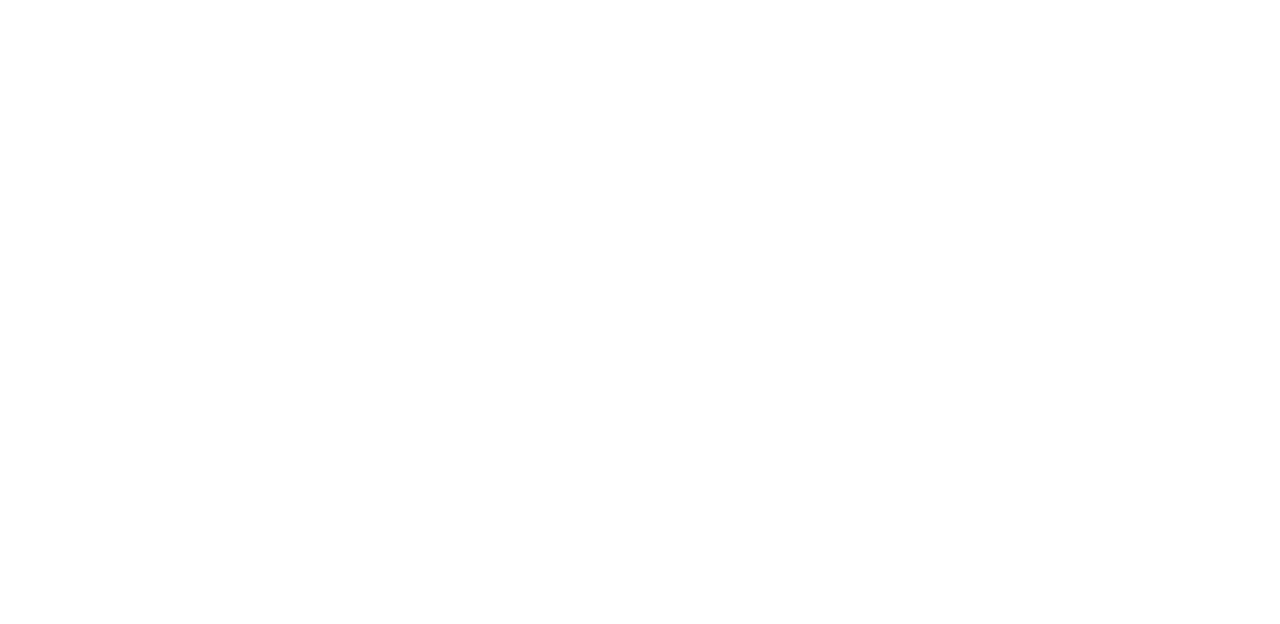
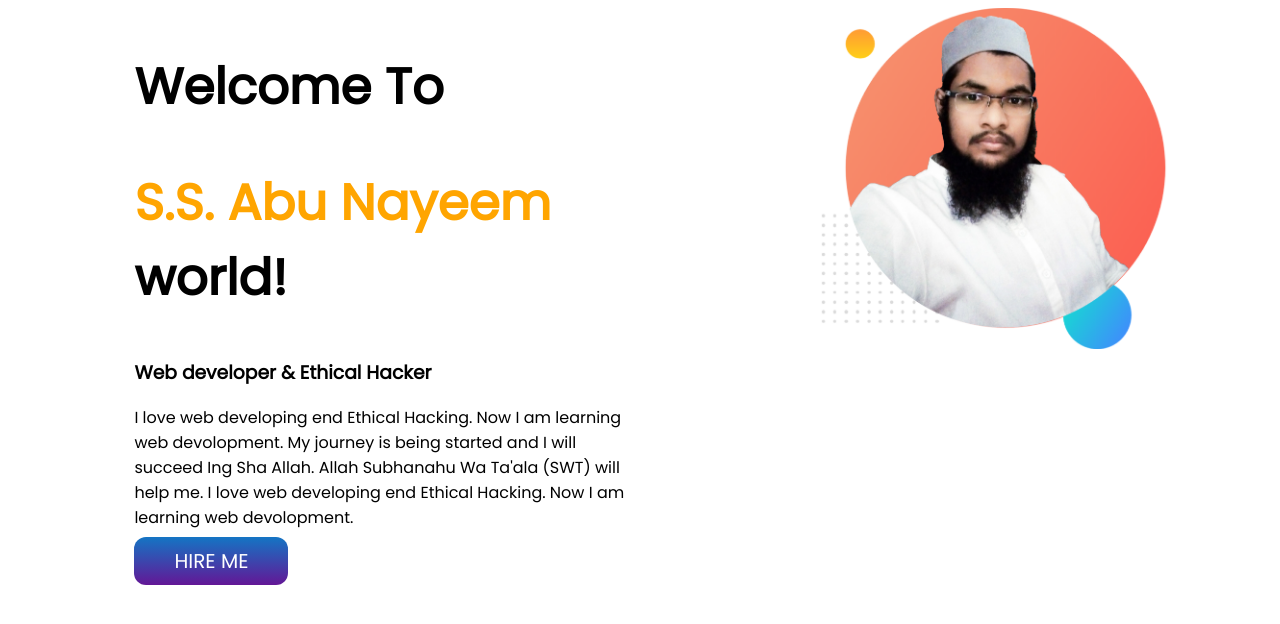
Before and after one commit to ssabunayeem/my-old-portfolio, a plain HTML site: page index.html in a window 1280 px wide. Drawn offline with Linux system fonts and the light colour scheme.

Commit message:
second commit

```diff
--- a/index.html
+++ b/index.html
@@ -1,13 +1,42 @@
 <!DOCTYPE html>
 <html lang="en">
+
 <head>
     <meta charset="UTF-8">
     <meta http-equiv="X-UA-Compatible" content="IE=edge">
     <meta name="viewport" content="width=device-width, initial-scale=1.0">
     <title>SS Portfolio</title>
+    <link rel="preconnect" href="https://fonts.googleapis.com">
+    <link rel="preconnect" href="https://fonts.gstatic.com" crossorigin>
+    <link href="https://fonts.googleapis.com/css2?family=Poppins&display=swap" rel="stylesheet">
     <link rel="stylesheet" href="style.css">
 </head>
+
 <body>
 
+    <section>
+        <div class="half-width">
+            <h1>Welcome To</h1>
+            <h1> <span class="orange-color">S.S. Abu Nayeem</span> world!</h1>
+
+            <h3>Web developer & Ethical Hacker</h3>
+
+            <p>I love web developing end Ethical Hacking. Now I am learning web devolopment. My journey is being started
+                and
+                I will succeed Ing Sha Allah. Allah Subhanahu Wa Ta'ala (SWT) will help me. I love web developing end
+                Ethical Hacking. Now I am learning web devolopment.</p>
+
+            <a class="link-button" target="_blank" href="https://www.linkedin.com/in/ssabunayeem">HIRE ME</a>
+        </div>
+
+
+        <div class="half-width"> <img src="images/ss.png" alt="">
+        </div>
+
+    </section>
+
+
+
 </body>
+
 </html>
--- a/style.css
+++ b/style.css
@@ -0,0 +1,37 @@
+body {
+    font-family: 'Poppins', sans-serif;
+}
+
+h1 {
+    font-size: 50px;
+}
+
+.orange-color {
+    color: orange;
+}
+
+.half-width {
+    width: 50%;
+    padding-left: 10%;
+}
+
+.half-width img {
+    width: 90%;
+}
+
+.link-button {
+    text-decoration: none;
+    background-image: linear-gradient(rgb(20, 117, 196), rgb(99, 23, 150));
+    color: white;
+    font-size: 20px;
+    padding: 10px 40px;
+    border-radius: 12px;
+
+
+}
+
+section {
+
+    display: flex;
+
+}
```
Also changed, not shown: images/Nayeem.png (added), images/dream-bg.png (added), images/exp-bg.png (added), images/my-bg.png (added), images/my-bg2.png (added), images/nm-bg1.png (added), images/purple-red.png (added), images/ss.png (added), images/top-banner.png (added), 1 other file.
